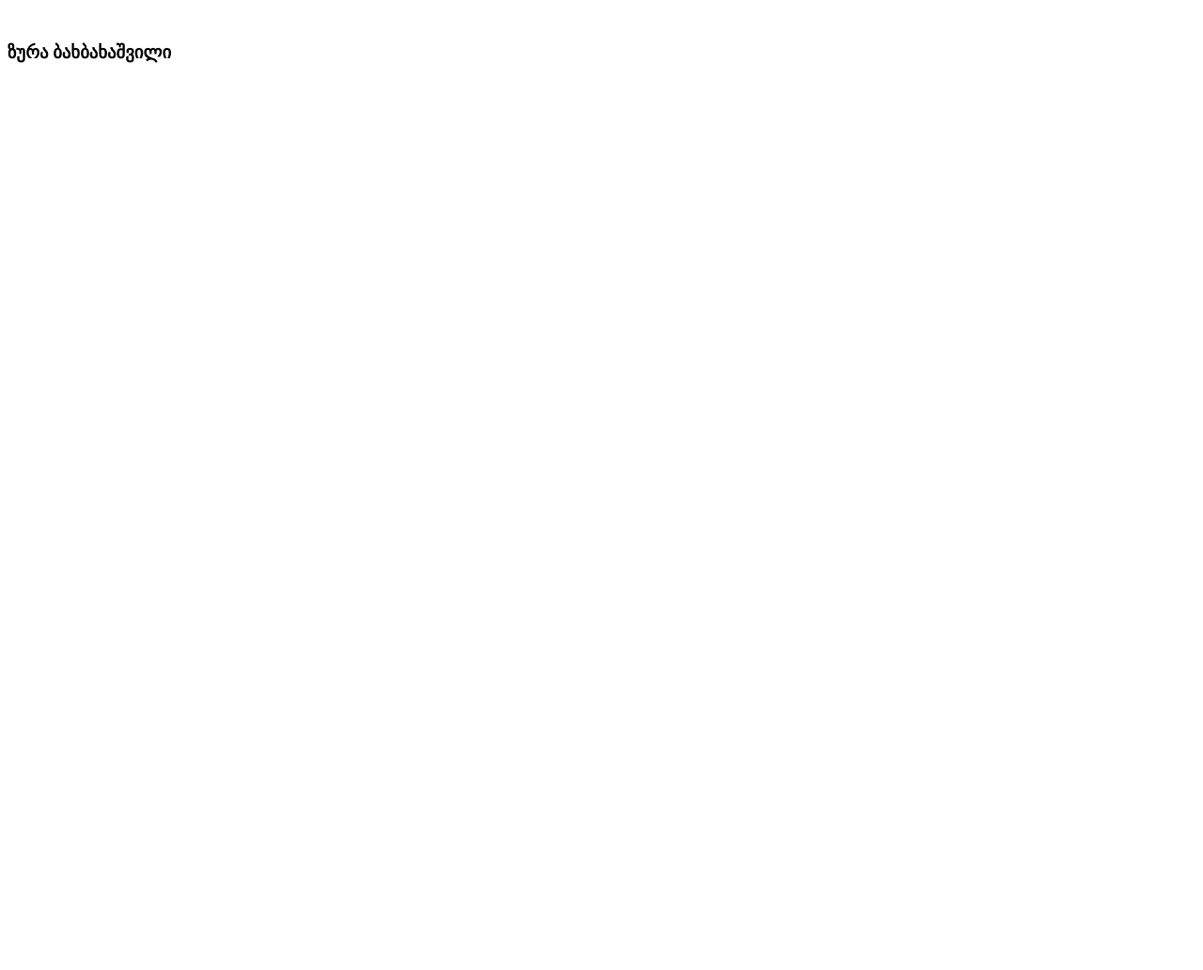
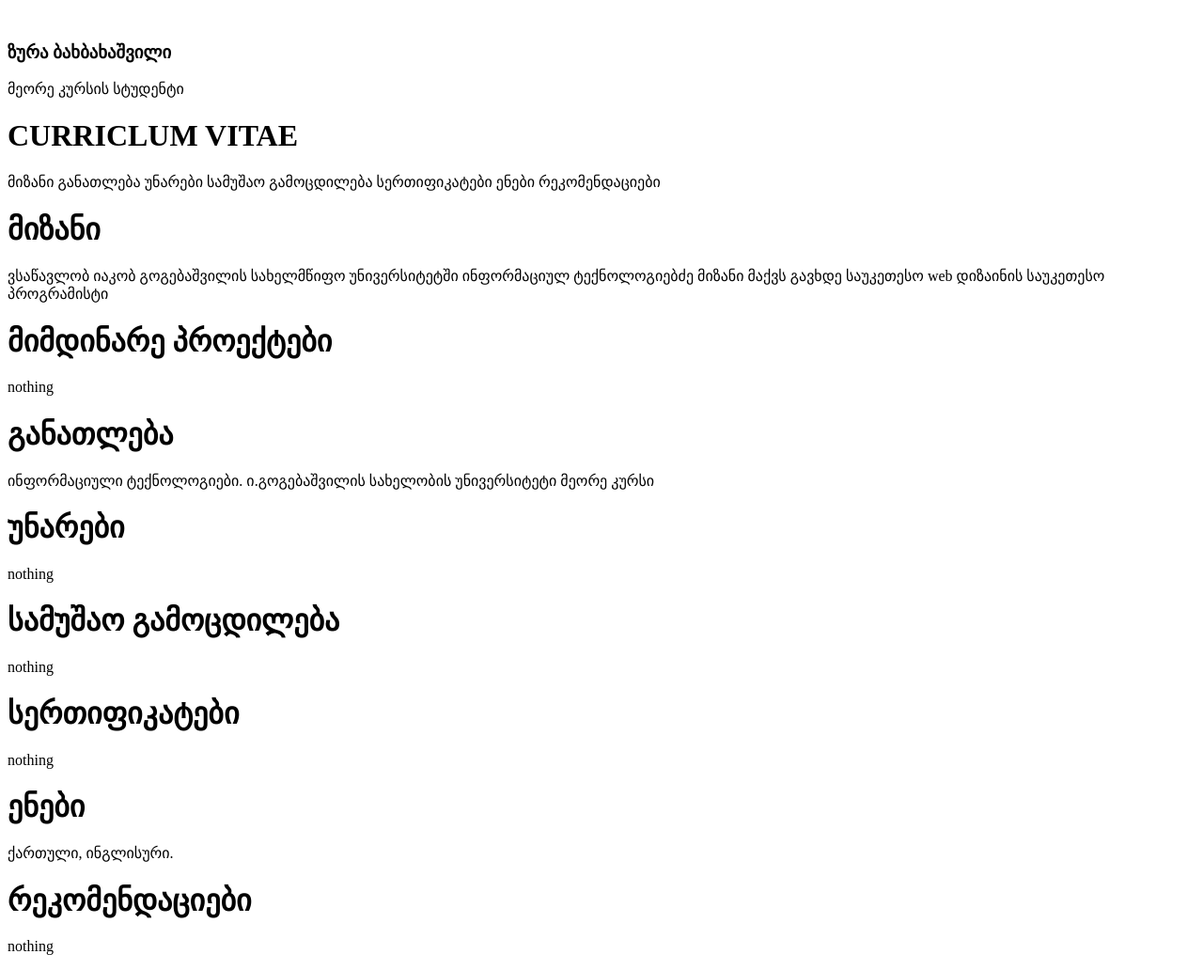
Before and after one commit to zurabakh/zurabakh, a plain HTML site: page index.html in a window 1280 px wide. Shown: the whole page at 94% size. Before the commit the page ends 800 px from the top, so only its background shows below. Drawn offline with Linux system fonts and the light colour scheme.

Commit message:
Update index.html

```diff
--- a/index.html
+++ b/index.html
@@ -8,6 +8,25 @@
 <body>
       <img src="" alt="">
     <h3>ზურა ბახბახაშვილი</h3>
+    <p>მეორე კურსის სტუდენტი</p>                          <h1>CURRICLUM VITAE</h1>
+    <p>მიზანი  განათლება  უნარები  სამუშაო გამოცდილება  სერთიფიკატები  ენები  რეკომენდაციები </p>
+    <h1>მიზანი</h1>
+    <p> ვსაწავლობ იაკობ გოგებაშვილის სახელმწიფო უნივერსიტეტში ინფორმაციულ ტექნოლოგიებძე მიზანი მაქვს გავხდე საუკეთესო
+        web დიზაინის საუკეთესო პროგრამისტი</p>
+    <h1>მიმდინარე პროექტები</h1>
+    <p>nothing</p>
+    <h1>განათლება</h1>
+    <p>ინფორმაციული ტექნოლოგიები. ი.გოგებაშვილის სახელობის უნივერსიტეტი მეორე კურსი</p>
+    <h1>უნარები</h1>
+    <p>nothing</p>
+    <h1>სამუშაო გამოცდილება</h1>
+    <p>nothing</p>
+    <h1>სერთიფიკატები</h1>
+    <P>nothing</P>
+    <h1>ენები</h1>
+    <p>ქართული, ინგლისური.</p>
+    <h1>რეკომენდაციები</h1>
+    <p>nothing</p>
 
 </body>
 </html>
```
